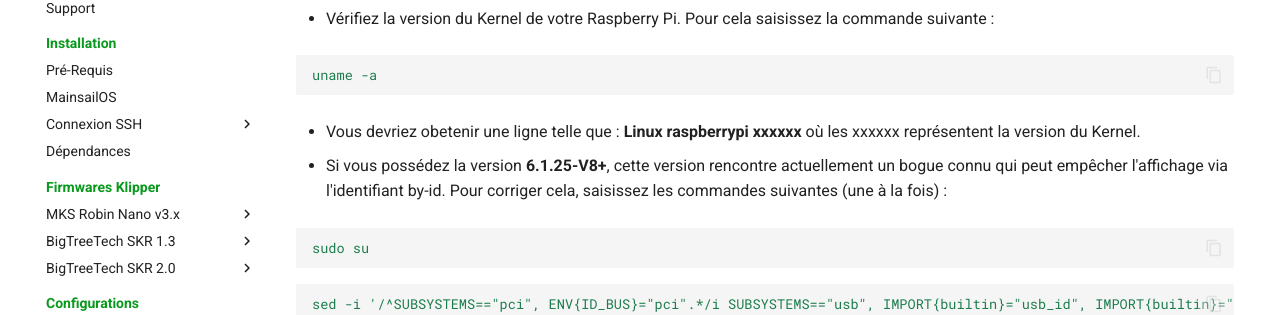
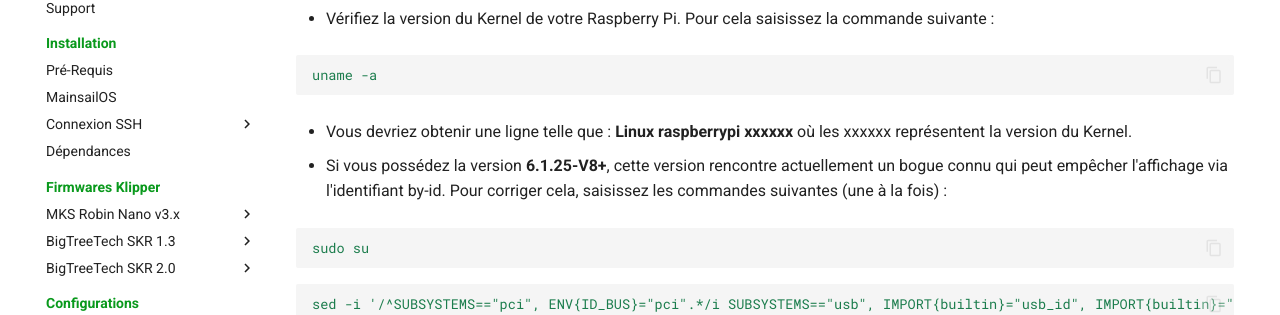
Before and after one commit to Guilouz/Klipper-Flsun-Super-Racer, an MkDocs documentation site: the page built from docs/configurations/recuperation-du-serial-usb.md, in a window 1280 px wide and 900 px high, scrolled down 1056 px. Shown: the part 138-453 px from the top of the window. Built offline with MkDocs 1.6.1 and Material for MkDocs 9.7.7, drawn with Linux system fonts in a browser that asks for light colours; emoji names are drawn with the system emoji font; comment, search, counter and statistics services are not loaded.

Commit message:
Update recuperation-du-serial-usb.md

````diff
--- a/docs/configurations/recuperation-du-serial-usb.md
+++ b/docs/configurations/recuperation-du-serial-usb.md
@@ -48,7 +48,7 @@ ls /dev/serial/by-id/*
 uname -a
 ```
 
-- Vous devriez obetenir une ligne telle que : **Linux raspberrypi xxxxxx** où les xxxxxx représentent la version du Kernel.
+- Vous devriez obtenir une ligne telle que : **Linux raspberrypi xxxxxx** où les xxxxxx représentent la version du Kernel.
 
 - Si vous possédez la version **6.1.25-V8+**, cette version rencontre actuellement un bogue connu qui peut empêcher l'affichage via l'identifiant by-id. Pour corriger cela, saisissez les commandes suivantes (une à la fois) :
 
````
